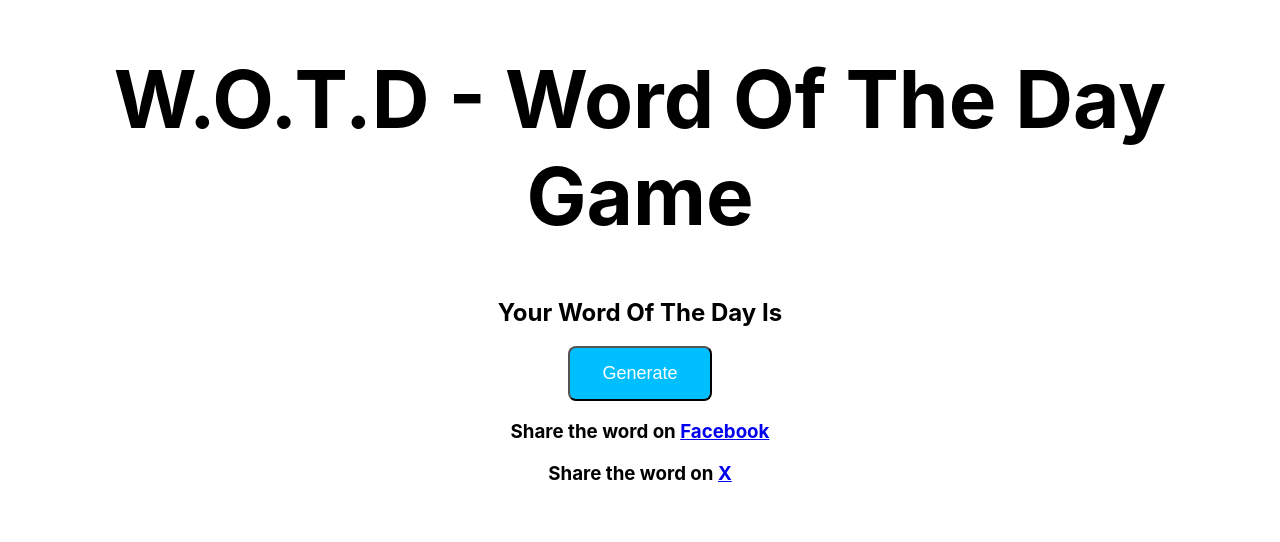
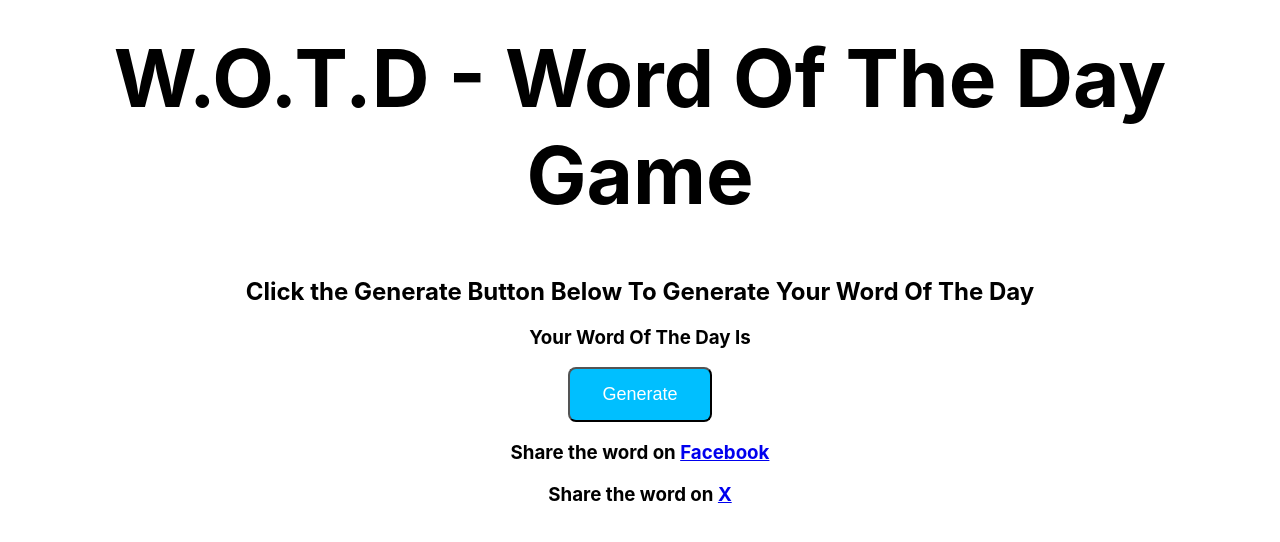
Before and after one commit to bowoadej/wotd-app, a React (Create React App) app: page / in a window 1280 px wide. Both pictures are taken after a click on the button "Generate". Shown: the top 542 px of the page. Built offline with nearby package versions, Linux system fonts and the light colour scheme; no server answers.

Commit message:
updates to UI

```diff
--- a/src/App.js
+++ b/src/App.js
@@ -1,4 +1,3 @@
-import Word from "./components/Word";
 import "./App.css";
 import Button from "./components/Button";
 import SocialShare from "./components/SocialShare";
@@ -10,7 +9,7 @@ function App() {
         <h1>W.O.T.D - Word Of The Day Game</h1>
       </header>
       <div id="body">
-        <Word buttonState="notClicked" />
+        <h2>Click the Generate Button Below To Generate Your Word Of The Day </h2>
         <Button />
         <SocialShare />
       </div>
--- a/src/components/Button.js
+++ b/src/components/Button.js
@@ -1,11 +1,25 @@
-import Word from "./Word";
+import { useState, useEffect } from "react";
 
 export default function Button() {
+    const [word, setWord] = useState("");
+    const [button, setButtonState] = useState(false);
+    useEffect(() => {
+        fetch("https://random-word-api.herokuapp.com/word")
+            .then(response => response.json())
+            .then(data => setWord(data))
+    }, []);
+    let url = "https://www.merriam-webster.com/dictionary/" + word;
+
     return (
-        <div className="button">
-            <button type="button">
-                Generate
-            </button >
-        </div >
+        <div className="main-container">
+            <div className="title">
+                {button && <h3>Your Word Of The Day Is <a href={url}> {word}</a> </h3>}
+                <div className="button">
+                    <button type="button" onClick={event => setButtonState(true)}>
+                        Generate
+                    </button >
+                </div >
+            </div>
+        </div>
     )
 }
--- a/src/components/Word.js
+++ b/src/components/Word.js
@@ -2,20 +2,14 @@ import { useEffect, useState } from "react"
 
 
 export default function Word(buttonState) {
-    const [word, setWord] = useState("");
-    useEffect(() => {
-        fetch("https://random-word-api.herokuapp.com/word")
-            .then(response => response.json())
-            .then(data => setWord(data))
-    }, [])
-
-    let url = "https://www.merriam-webster.com/dictionary/" + word;
-
-    if (buttonState === "notClicked") {
-        return <h2>Click the Generate Button Below To Generate Your Word Of The Day </h2>
-    } else {
-        return <h2>Your Word Of The Day Is <u><a href={url}>{word}</a></u></h2 >
-
+    function ShowText(buttonState) {
+        useEffect(() => {
+            if (buttonState === "notClicked") {
+                return <h2>Click the Generate Button Below To Generate Your Word Of The Day </h2>
+            }
+        }, [buttonState]);
     }
 
+
+
 }
```
Also changed, not shown: src/components/Wotd.js (added, +12 -0 lines).
